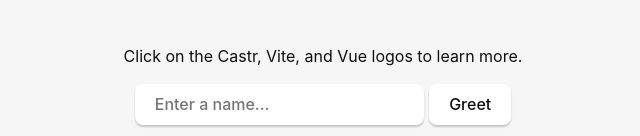
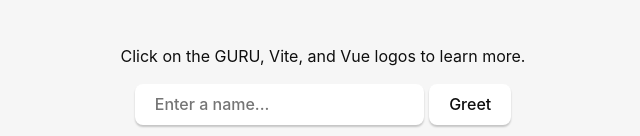
Before and after one commit to castrguru/desktop, a Vue app: page / in a window 1280 px wide. Shown: the part 277-413 px from the top of the page, without its empty margins (317-957 px from the left). Built offline with nearby package versions, Linux system fonts and the light colour scheme.

Commit message:
Fix tailwind.

```diff
--- /dev/null
+++ b/postcss.config.js
@@ -0,0 +1,6 @@
+export default {
+    plugins: {
+      tailwindcss: {},
+      autoprefixer: {},
+    },
+  }
--- a/src/App.vue
+++ b/src/App.vue
@@ -26,7 +26,7 @@ async function greet() {
         <img src="./assets/vue.svg" class="logo vue" alt="Vue logo" />
       </a>
     </div>
-    <p>Click on the <span class="text-5xl font-bold">Castr</span>, Vite, and Vue logos to learn more.</p>
+    <p>Click on the <span className="text-5xl font-bold">GURU</span>, Vite, and Vue logos to learn more.</p>
 
     <form class="row" @submit.prevent="greet">
       <input id="greet-input" v-model="name" placeholder="Enter a name..." />
```
